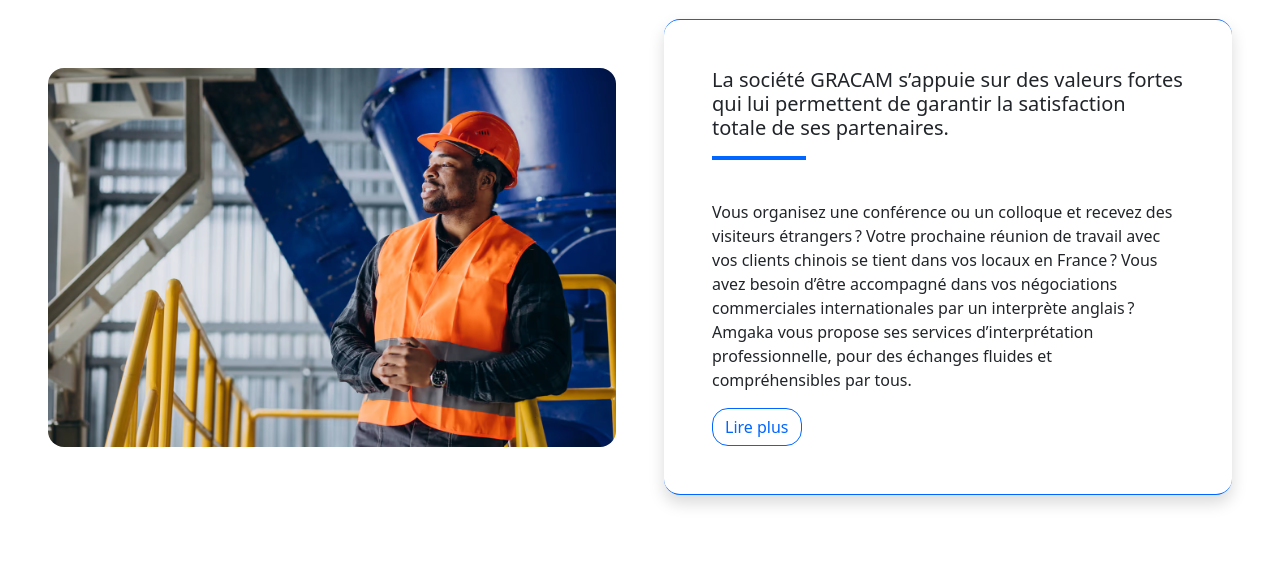
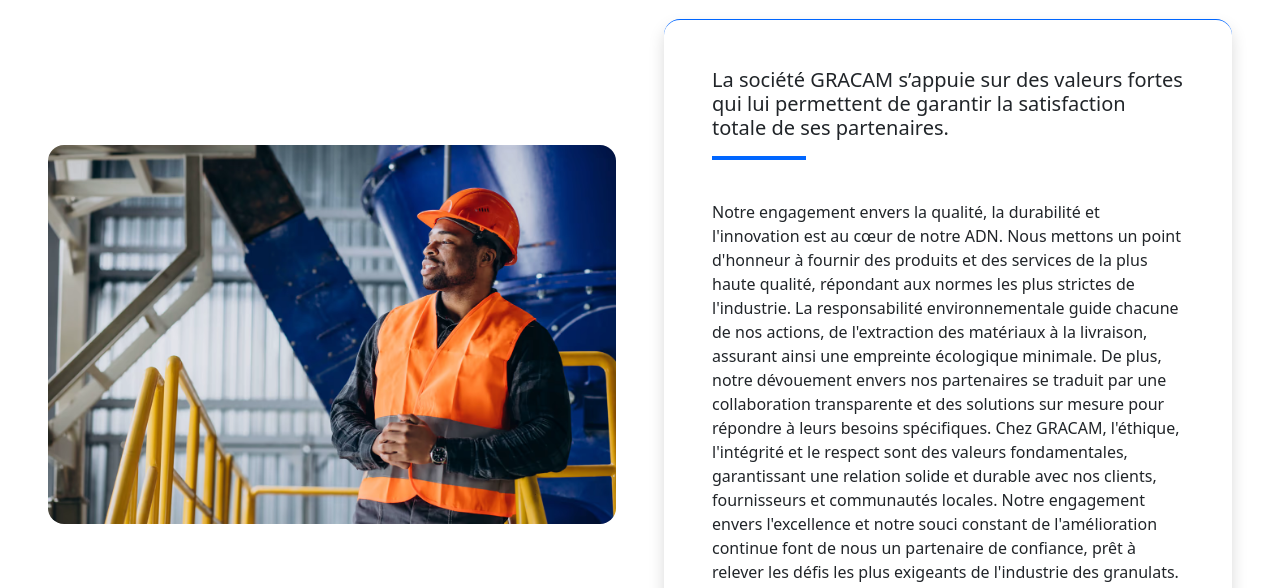
Before and after one commit to euclidessoft/gracamfinal, a Symfony app: template templates/site/accueil.html.twig in a window 1280 px wide. Shown: the part 1555-2143 px from the top of the page. Run offline with Twig, Linux system fonts and the light colour scheme; the template is opened without the code that fills it, so the values that code supplies are empty; some libraries are stand-ins or nearby versions.

Commit message:
"23-10-23_17-55"

```diff
--- a/public/css/style.css
+++ b/public/css/style.css
@@ -205,7 +205,7 @@
 }
 
 .bannere {
-    background: url('../images/image9.jpg');
+    background: url('../images/bannere_service.png');
     background-size: cover;
     color: var(--secondaire);
 
--- a/templates/site/about.html.twig
+++ b/templates/site/about.html.twig
@@ -71,7 +71,9 @@
                         <hr class="w-20 border-primaire border-4 ">
                         <p class="mb-4">
                             {{ "Fondée depuis plusieurs décennies, Gracam est le fruit d'une vision audacieuse pour créer une entreprise qui soit à la fois un leader dans l'industrie des granulats et un exemple de responsabilité environnementale."|trans }}
-                            {{ "Notre parcours a été marqué par des investissements continus dans la technologie, la formation de notre personnel, et la recherche de méthodes d'extraction novatrices, permettant ainsi à Gracam de devenir un acteur de premier plan dans le secteur."|trans }}
+                            {{ "Notre parcours a été marqué par des investissements continus dans la technologie, la formation de notre personnel, et la recherche de méthodes d'extraction novatrices, permettant ainsi à Gracam de devenir un acteur de premier plan dans ce secteur."|trans }}
+                            <br>
+                            {{ "Aujourd'hui, Gracam est reconnue pour sa capacité à fournir des granulats de haute qualité tout en minimisant son impact environnemental. Nous avons mis en place des pratiques de gestion durable des ressources naturelles et des processus de production respectueux de l'environnement. Notre engagement envers la communauté et notre responsabilité sociale nous ont également permis de tisser des liens solides avec les régions où nous opérons, créant ainsi des opportunités économiques et contribuant au bien-être local. Grâce à notre persévérance et à notre dévouement envers l'excellence, nous sommes fiers de notre rôle de pionnier dans l'industrie des granulats, tout en restant fermement ancrés dans nos valeurs de durabilité et d'innovation."|trans }}
                         </p>
 
 
--- a/templates/site/accueil.html.twig
+++ b/templates/site/accueil.html.twig
@@ -159,7 +159,7 @@
                         entreprise qui soit à la fois un leader dans l'industrie des granulats et un exemple de
                         responsabilité environnementale. Notre parcours a été marqué par des investissements continus
                         dans la technologie, la formation de notre personnel, et la recherche de méthodes d'extraction
-                        novatrices, permettant ainsi à Gracam de devenir un acteur de premier plan dans le secteur.
+                        novatrices, permettant ainsi à Gracam de devenir un acteur de premier plan dans ce secteur.
                     </p>
 
                     <a class="btn btn-order rounded-4" href="{{ path('About') }}">Lire plus</a>
@@ -196,16 +196,10 @@
                     <hr class="w-20 border-primaire border-4 ">
                     <br>
                     <p>
-                        Vous organisez une conférence ou un colloque et recevez des visiteurs étrangers ? Votre
-                        prochaine
-                        réunion de travail avec vos clients chinois se tient dans vos locaux en France ? Vous avez
-                        besoin
-                        d’être accompagné dans vos négociations commerciales internationales par un interprète anglais ?
-                        Amgaka vous propose ses services d’interprétation professionnelle, pour des échanges fluides et
-                        compréhensibles par tous.
+                        Notre engagement envers la qualité, la durabilité et l'innovation est au cœur de notre ADN. Nous mettons un point d'honneur à fournir des produits et des services de la plus haute qualité, répondant aux normes les plus strictes de l'industrie. La responsabilité environnementale guide chacune de nos actions, de l'extraction des matériaux à la livraison, assurant ainsi une empreinte écologique minimale. De plus, notre dévouement envers nos partenaires se traduit par une collaboration transparente et des solutions sur mesure pour répondre à leurs besoins spécifiques. Chez GRACAM, l'éthique, l'intégrité et le respect sont des valeurs fondamentales, garantissant une relation solide et durable avec nos clients, fournisseurs et communautés locales. Notre engagement envers l'excellence et notre souci constant de l'amélioration continue font de nous un partenaire de confiance, prêt à relever les défis les plus exigeants de l'industrie des granulats.
                     </p>
 
-                    <a class="btn btn-order rounded-4" href="#">Lire plus</a>
+
 
                 </div>
 
@@ -215,9 +209,13 @@
     <div class="bannere mt-5 p-5 bg-light ">
 
         <div class="text-center mb-5 mt-5 wow fadeInUp" data-wow-delay="0.1s">
+
             <h2 class="  text-center  px-3 mb-5">
+                <strong>
                 {{ "NOS PRINCIPAUX SERVICES"|trans }}
+                </strong>
             </h2>
+
         </div>
         <div class="container-fluid  mb-5 mt-5 ">
             <div class="row">
@@ -234,12 +232,19 @@
                 <div class="col-lg-4 col-md-12 mt-3 ">
                     <div class="bloc-blanc rounded-4 p-5 text-center h-100">
                         <div class="bloc-header-orange">
-                            <h2>Mines</h2>
+                            <h2>
+                                <strong>
+                                    Mines
+                                </strong>
+                            </h2>
                         </div>
+
                         <p class="mt-3">
+                            <strong>
                             Le pôle "Mines" riche de plusieurs concessions et permis d’exploration/exploitation
                             couvrant les principales zones minières du pays, dispose également d’un bureau de
                             commercialisation des substances.
+                            </strong>
                         </p>
 
 
@@ -249,12 +254,21 @@
                 <div class="col-lg-4 col-md-12 mt-3">
                     <div class="bloc rounded-4 p-5 text-center h-100">
                         <div class="bloc-header">
-                            <h5>Pierres ornementales et marbres</h5>
+
+                            <h5>
+                                <strong>
+                                    Pierres ornementales et marbres
+                                </strong>
+                            </h5>
+
                         </div>
 
-                        <p class="mt-3">Le pôle "Pierre ornementale" exploite et gère une carrière de roche
+                        <p>
+                        <strong>
+                            class="mt-3">Le pôle "Pierre ornementale" exploite et gère une carrière de roche
                             massive(granit) cette fois à des fins de production de blocs de roche dures destinés à
                             l’unité de découpage, ponçage et traitement.
+                        </strong>
                         </p>
 
 
@@ -265,16 +279,25 @@
                 <div class="col-lg-4 col-md-12 mt-3">
                     <div class="bloc-blanc rounded-4 p-5 text-center h-100">
                         <div class="bloc-header-orange">
-                            <h2>Agregat</h2>
+
+                            <h2>
+                                <strong>
+                                Agregat
+                                </strong>
+                            </h2>
+
                         </div>
 
                         <p class="mt-3">
+                            <strong>
                             Le pôle "Agrégat"se spécialise dans l'extraction et la vente de matériaux granulaires,
                             notamment le sable
                             et le gravier, pour soutenir les besoins de l'industrie de la construction. Son
                             engagement envers la qualité et l'approvisionnement fiable en font un acteur clé sur le
                             marché.
+                            </strong>
                         </p>
+
 
 
                         <a class="btn btn-order rounded-4 mt-2" href="{{ path('Agregat') }}">En savoir plus</a>
```
